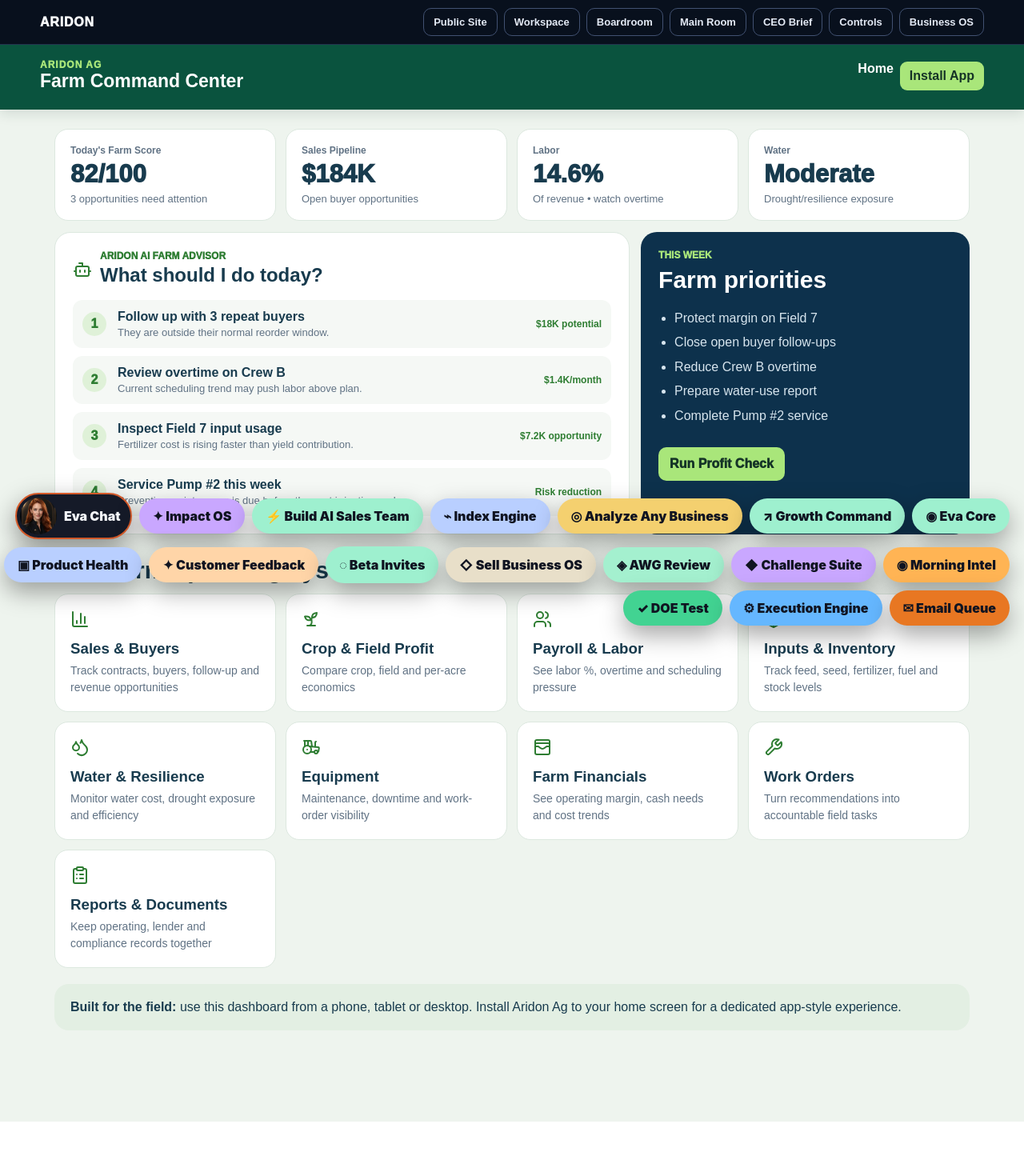
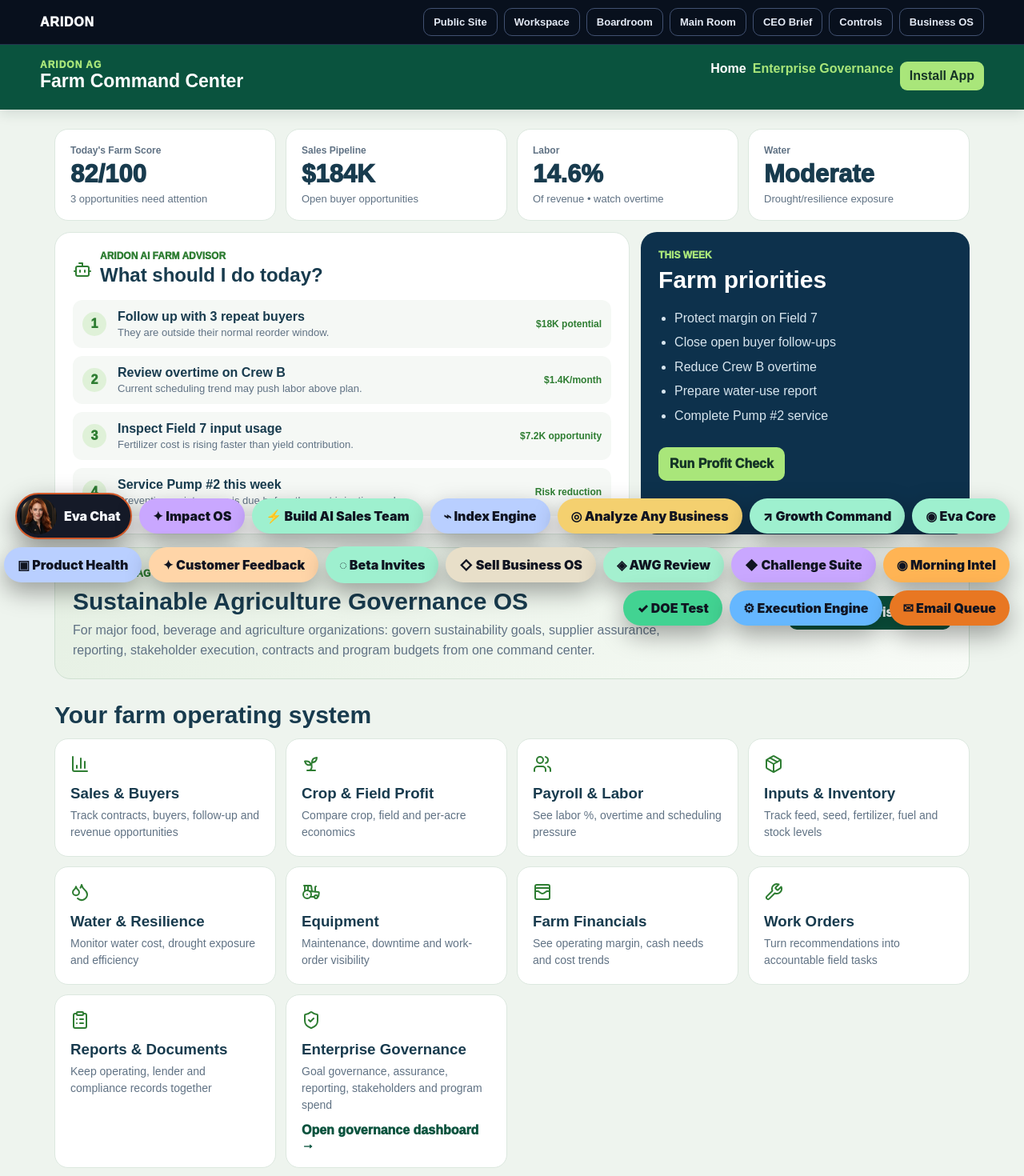
Before and after one commit to jimrusk/aridon-app, a Next.js app: page /ag/app in a window 1280 px wide. Shown: the top 1470 px of the page at 80% size. Before the commit the page ends 1402 px from the top, so only its background shows below. Built offline with nearby package versions, Linux system fonts and the light colour scheme.

Commit message:
Connect farm command center to enterprise governance

```diff
--- a/app/ag/app/page.tsx
+++ b/app/ag/app/page.tsx
@@ -1,5 +1,5 @@
 import Link from 'next/link';
-import { BarChart3, Bot, Droplets, Package, Sprout, Tractor, Users, WalletCards, Wrench, ClipboardList } from 'lucide-react';
+import { BarChart3, Bot, Droplets, Package, Sprout, Tractor, Users, WalletCards, Wrench, ClipboardList, ShieldCheck } from 'lucide-react';
 
 const modules=[
   ['Sales & Buyers','Track contracts, buyers, follow-up and revenue opportunities',BarChart3],
@@ -11,10 +11,11 @@
   ['Farm Financials','See operating margin, cash needs and cost trends',WalletCards],
   ['Work Orders','Turn recommendations into accountable field tasks',Wrench],
   ['Reports & Documents','Keep operating, lender and compliance records together',ClipboardList],
+  ['Enterprise Governance','Goal governance, assurance, reporting, stakeholders and program spend',ShieldCheck],
 ];
 
 export default function AgApp(){return <main style={{minHeight:'100vh',background:'#eef4ee',color:'#183b4e',fontFamily:'Arial,sans-serif',paddingBottom:90}}>
-<header style={{background:'#0a533e',color:'#fff',padding:'18px 18px 22px',position:'sticky',top:0,zIndex:10,boxShadow:'0 4px 16px #173b2a24'}}><div style={{maxWidth:1180,margin:'auto',display:'flex',justifyContent:'space-between',gap:12,alignItems:'center',flexWrap:'wrap'}}><div><div style={{fontSize:12,fontWeight:950,color:'#a9e67a',letterSpacing:1}}>ARIDON AG</div><strong style={{fontSize:23}}>Farm Command Center</strong></div><div style={{display:'flex',gap:8,flexWrap:'wrap'}}><Link href="/ag" style={{color:'#fff',textDecoration:'none',fontWeight:800}}>Home</Link><Link href="/ag/install" style={{background:'#a9e67a',color:'#143326',textDecoration:'none',padding:'9px 12px',borderRadius:9,fontWeight:900}}>Install App</Link></div></div></header>
+<header style={{background:'#0a533e',color:'#fff',padding:'18px 18px 22px',position:'sticky',top:0,zIndex:10,boxShadow:'0 4px 16px #173b2a24'}}><div style={{maxWidth:1180,margin:'auto',display:'flex',justifyContent:'space-between',gap:12,alignItems:'center',flexWrap:'wrap'}}><div><div style={{fontSize:12,fontWeight:950,color:'#a9e67a',letterSpacing:1}}>ARIDON AG</div><strong style={{fontSize:23}}>Farm Command Center</strong></div><div style={{display:'flex',gap:8,flexWrap:'wrap'}}><Link href="/ag" style={{color:'#fff',textDecoration:'none',fontWeight:800}}>Home</Link><Link href="/ag/governance" style={{color:'#a9e67a',textDecoration:'none',fontWeight:900}}>Enterprise Governance</Link><Link href="/ag/install" style={{background:'#a9e67a',color:'#143326',textDecoration:'none',padding:'9px 12px',borderRadius:9,fontWeight:900}}>Install App</Link></div></div></header>
 <section style={{maxWidth:1180,margin:'auto',padding:'24px 18px'}}>
 <div style={{display:'grid',gridTemplateColumns:'repeat(auto-fit,minmax(220px,1fr))',gap:12}}>
 <Card title="Today's Farm Score" value="82/100" sub="3 opportunities need attention" />
@@ -28,8 +29,10 @@
 <section style={{background:'#0d314c',color:'#fff',borderRadius:20,padding:22}}><div style={{fontSize:12,fontWeight:950,color:'#a9e67a'}}>THIS WEEK</div><h2 style={{fontSize:30,margin:'7px 0 12px'}}>Farm priorities</h2><ul style={{lineHeight:1.9,paddingLeft:20,color:'#d7e5ee'}}><li>Protect margin on Field 7</li><li>Close open buyer follow-ups</li><li>Reduce Crew B overtime</li><li>Prepare water-use report</li><li>Complete Pump #2 service</li></ul><Link href="/ag#profit-check" style={{display:'inline-block',marginTop:8,background:'#a9e67a',color:'#153427',textDecoration:'none',fontWeight:950,padding:'12px 14px',borderRadius:10}}>Run Profit Check</Link></section>
 </div>
 
+<section style={{marginTop:16,background:'linear-gradient(135deg,#e5f0e3,#f8fbf7)',border:'1px solid #cfe0d1',borderRadius:20,padding:22,display:'grid',gridTemplateColumns:'minmax(0,1fr) auto',gap:18,alignItems:'center'}}><div><div style={{display:'flex',gap:9,alignItems:'center',color:'#2e7d32',fontSize:12,fontWeight:950}}><ShieldCheck size={20}/>ARIDON AG ENTERPRISE</div><h2 style={{margin:'8px 0 7px',fontSize:30}}>Sustainable Agriculture Governance OS</h2><p style={{margin:0,color:'#607284',lineHeight:1.55,maxWidth:760}}>For major food, beverage and agriculture organizations: govern sustainability goals, supplier assurance, reporting, stakeholder execution, contracts and program budgets from one command center.</p></div><Link href="/ag/governance" style={{background:'#0a533e',color:'#fff',textDecoration:'none',padding:'12px 15px',borderRadius:10,fontWeight:950,whiteSpace:'nowrap'}}>Open Enterprise Demo</Link></section>
+
 <h2 style={{fontSize:30,margin:'28px 0 12px'}}>Your farm operating system</h2>
-<div style={{display:'grid',gridTemplateColumns:'repeat(auto-fit,minmax(230px,1fr))',gap:12}}>{modules.map(([title,text,Icon]:any)=><section key={title} style={{background:'#fff',borderRadius:17,padding:19,border:'1px solid #dce8df'}}><Icon size={24} color="#2e7d32"/><h3 style={{margin:'10px 0 6px'}}>{title}</h3><p style={{margin:0,color:'#607284',lineHeight:1.5,fontSize:14}}>{text}</p></section>)}</div>
+<div style={{display:'grid',gridTemplateColumns:'repeat(auto-fit,minmax(230px,1fr))',gap:12}}>{modules.map(([title,text,Icon]:any)=><section key={title} style={{background:'#fff',borderRadius:17,padding:19,border:'1px solid #dce8df'}}><Icon size={24} color="#2e7d32"/><h3 style={{margin:'10px 0 6px'}}>{title}</h3><p style={{margin:0,color:'#607284',lineHeight:1.5,fontSize:14}}>{text}</p>{title==='Enterprise Governance'&&<Link href="/ag/governance" style={{display:'inline-block',marginTop:12,color:'#0a533e',fontWeight:950,textDecoration:'none'}}>Open governance dashboard →</Link>}</section>)}</div>
 
 <section style={{marginTop:20,background:'#e3efe3',borderRadius:18,padding:20}}><strong>Built for the field:</strong> use this dashboard from a phone, tablet or desktop. Install Aridon Ag to your home screen for a dedicated app-style experience.</section>
 </section>
```
